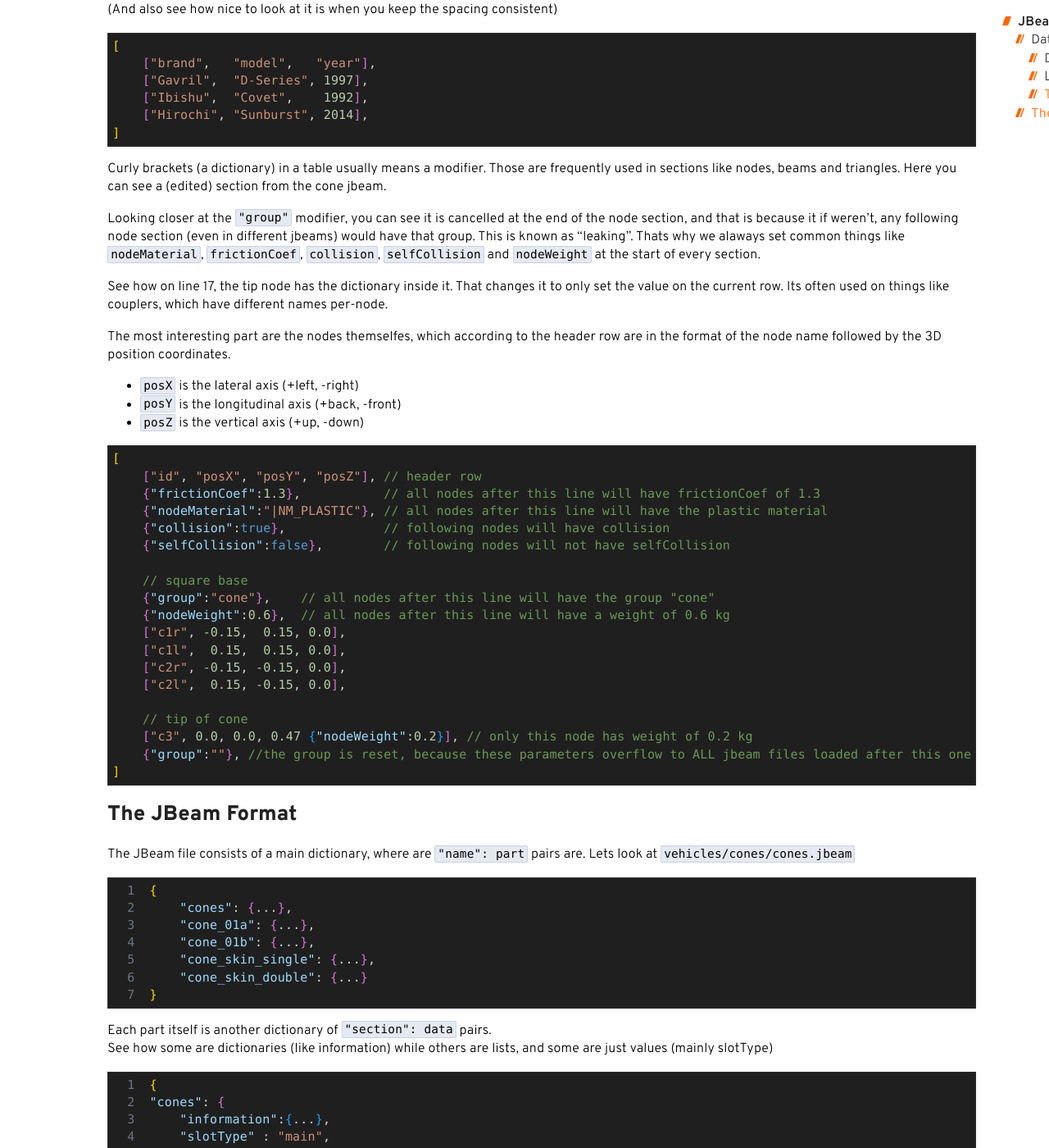
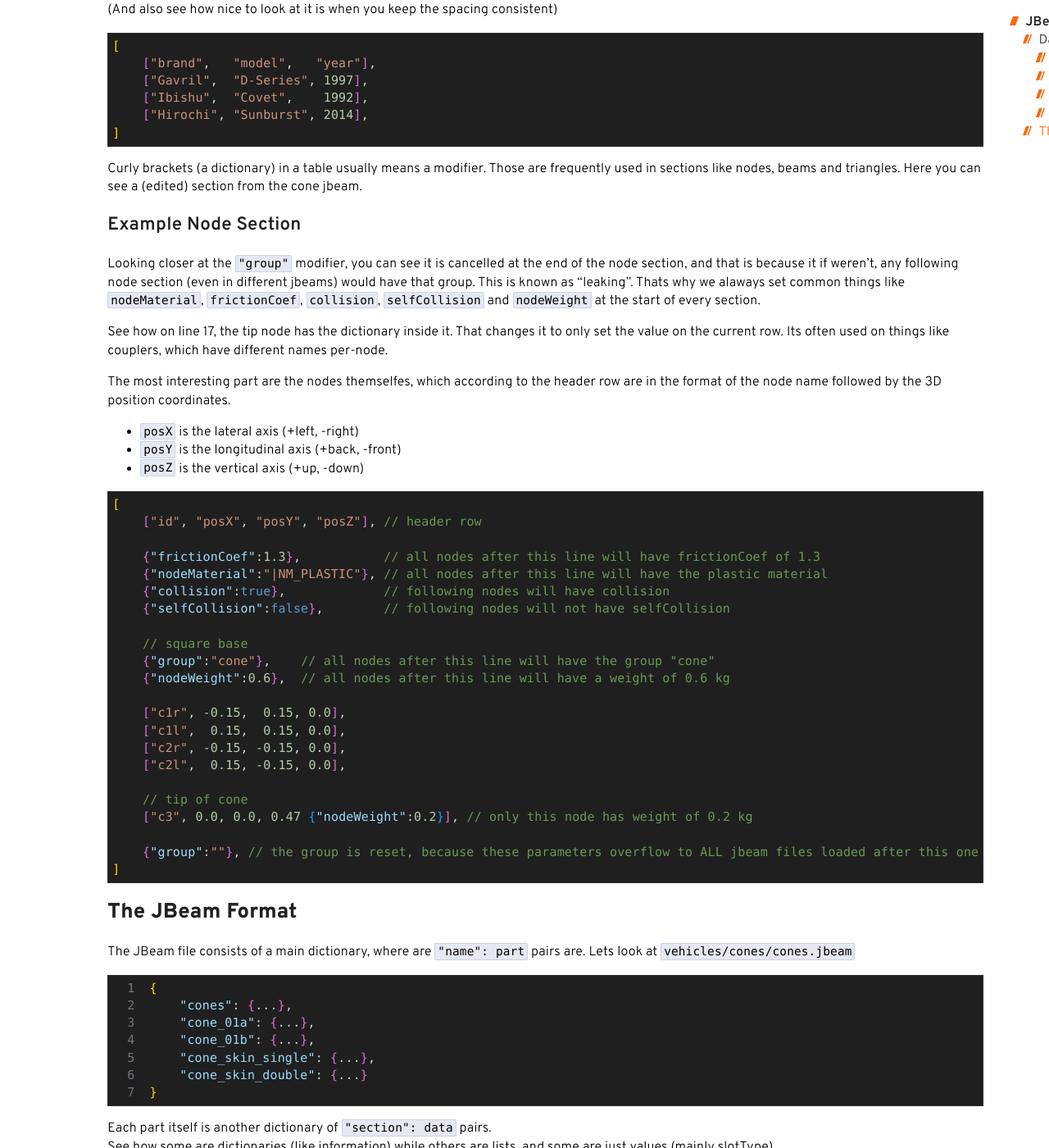
Before and after one commit to E32k/e32k.github.io, a Jekyll site: the page built from BeamNG.lua/jbeam/jbeam-file-introduction.md, in a window 1280 px wide and 1400 px high, scrolled down 1509 px. Shown: the whole window at 82% size. Built offline with Jekyll 4.4.1, drawn with Linux system fonts in a browser that asks for light colours.

Commit message:
better jbeam

````diff
--- a/BeamNG.lua/jbeam/jbeam-file-introduction.md
+++ b/BeamNG.lua/jbeam/jbeam-file-introduction.md
@@ -56,6 +56,7 @@ They have a first "header" list/row and then the data lists/rows.<br>
 
 Curly brackets (a dictionary) in a table usually means a modifier. Those are frequently used in sections like nodes, beams and triangles. Here you can see a (edited) section from the cone jbeam.
 
+### Example Node Section
 Looking closer at the `"group"` modifier, you can see it is cancelled at the end of the node section, and that is because it if weren't, any following node section (even in different jbeams) would have that group. This is known as "leaking". Thats why we alaways set common things like `nodeMaterial`, `frictionCoef`, `collision`, `selfCollision` and `nodeWeight` at the start of every section.
 
 See how on line 17, the tip node has the dictionary inside it. That changes it to only set the value on the current row. Its often used on things like couplers, which have different names per-node.
@@ -68,6 +69,7 @@ The most interesting part are the nodes themselfes, which according to the heade
 ```jbeam
 [
     ["id", "posX", "posY", "posZ"], // header row
+
     {"frictionCoef":1.3},           // all nodes after this line will have frictionCoef of 1.3
     {"nodeMaterial":"|NM_PLASTIC"}, // all nodes after this line will have the plastic material
     {"collision":true},             // following nodes will have collision
@@ -76,6 +78,7 @@ The most interesting part are the nodes themselfes, which according to the heade
     // square base
     {"group":"cone"},    // all nodes after this line will have the group "cone"
     {"nodeWeight":0.6},  // all nodes after this line will have a weight of 0.6 kg
+
     ["c1r", -0.15,  0.15, 0.0],
     ["c1l",  0.15,  0.15, 0.0],
     ["c2r", -0.15, -0.15, 0.0],
@@ -83,7 +86,8 @@ The most interesting part are the nodes themselfes, which according to the heade
 
     // tip of cone
     ["c3", 0.0, 0.0, 0.47 {"nodeWeight":0.2}], // only this node has weight of 0.2 kg
-    {"group":""}, //the group is reset, because these parameters overflow to ALL jbeam files loaded after this one
+
+    {"group":""}, // the group is reset, because these parameters overflow to ALL jbeam files loaded after this one
 ]
 ```
 
````
